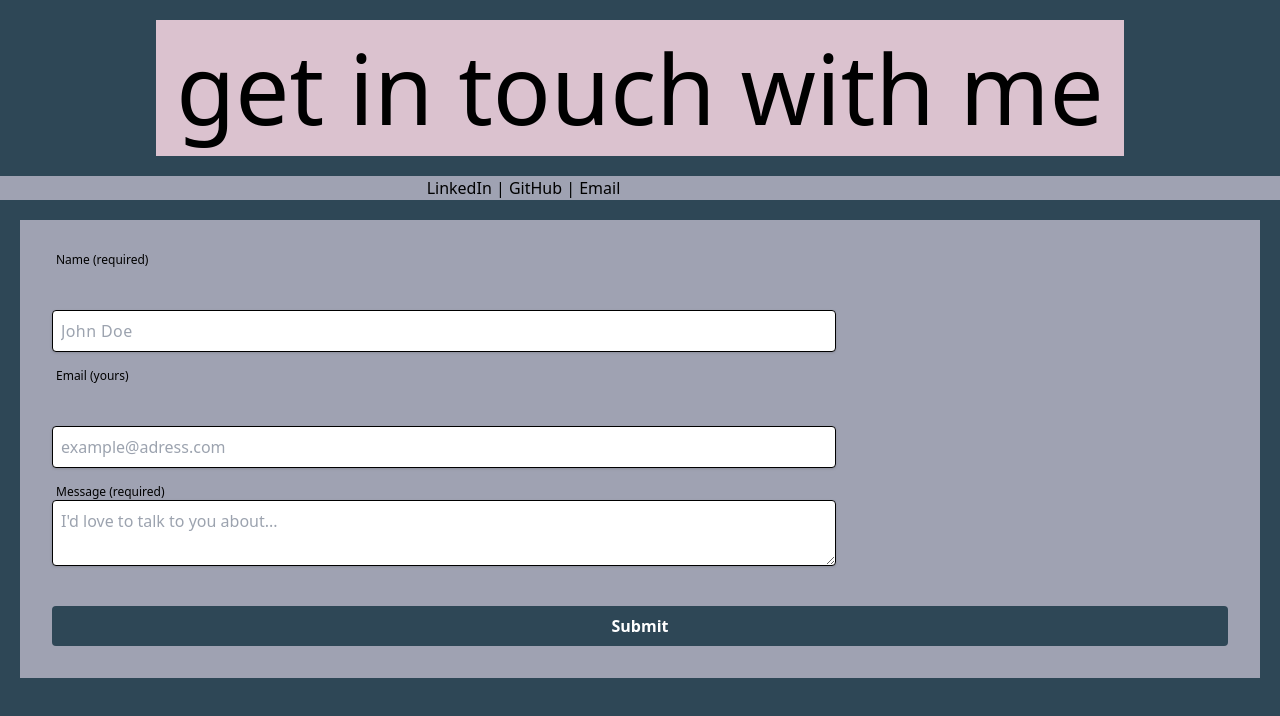
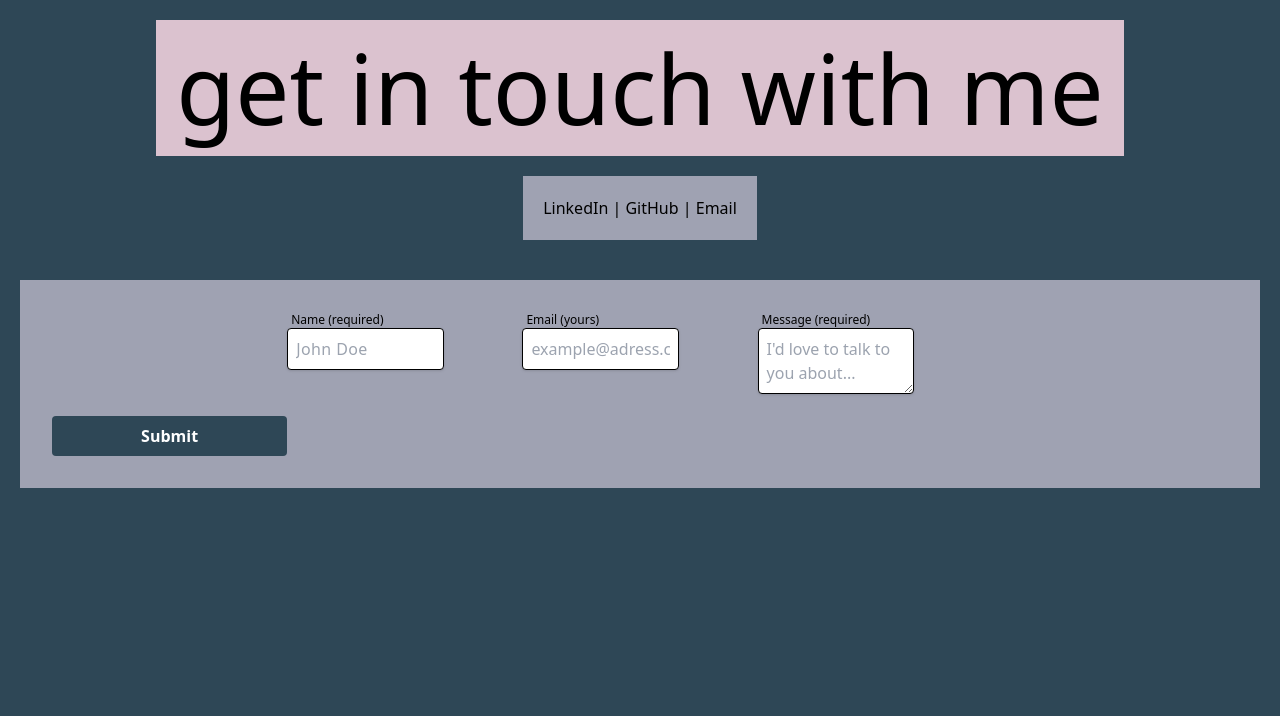
Before and after one commit to Thirteenhelens/testPersonalSite, a React (Create React App) app in the folder updatedpersonalsite/: page /ContactMe in a window 1280 px wide. Shown: the top 716 px of the page. Built offline with nearby package versions, Linux system fonts and the light colour scheme.

Commit message:
figuring out grid styling the contact me form

```diff
--- a/updatedpersonalsite/src/App/App.css
+++ b/updatedpersonalsite/src/App/App.css
@@ -486,12 +486,24 @@ Ensure the default browser behavior of the `hidden` attribute.
   margin: 1.25rem;
 }
 
+.m-4 {
+  margin: 1rem;
+}
+
+.m-2 {
+  margin: 0.5rem;
+}
+
 .ml-1 {
   margin-left: 0.25rem;
 }
 
 .mb-4 {
   margin-bottom: 1rem;
+}
+
+.mt-5 {
+  margin-top: 1.25rem;
 }
 
 .grid {
@@ -518,12 +530,20 @@ Ensure the default browser behavior of the `hidden` attribute.
   cursor: pointer;
 }
 
+.grid-cols-3 {
+  grid-template-columns: repeat(3, minmax(0, 1fr));
+}
+
 .grid-cols-4 {
   grid-template-columns: repeat(4, minmax(0, 1fr));
 }
 
-.grid-cols-3 {
-  grid-template-columns: repeat(3, minmax(0, 1fr));
+.grid-cols-5 {
+  grid-template-columns: repeat(5, minmax(0, 1fr));
+}
+
+.grid-cols-2 {
+  grid-template-columns: repeat(2, minmax(0, 1fr));
 }
 
 .grid-rows-4 {
@@ -642,16 +662,6 @@ Ensure the default browser behavior of the `hidden` attribute.
   line-height: 1;
 }
 
-.text-base {
-  font-size: 1rem;
-  line-height: 1.5rem;
-}
-
-.text-4xl {
-  font-size: 2.25rem;
-  line-height: 2.5rem;
-}
-
 .font-bold {
   font-weight: 700;
 }
@@ -663,12 +673,6 @@ Ensure the default browser behavior of the `hidden` attribute.
 .text-white {
   --tw-text-opacity: 1;
   color: rgb(255 255 255 / var(--tw-text-opacity));
-}
-
-.shadow-md {
-  --tw-shadow: 0 4px 6px -1px rgb(0 0 0 / 0.1), 0 2px 4px -2px rgb(0 0 0 / 0.1);
-  --tw-shadow-colored: 0 4px 6px -1px var(--tw-shadow-color), 0 2px 4px -2px var(--tw-shadow-color);
-  box-shadow: var(--tw-ring-offset-shadow, 0 0 #0000), var(--tw-ring-shadow, 0 0 #0000), var(--tw-shadow);
 }
 
 .shadow {
@@ -698,32 +702,12 @@ Ensure the default browser behavior of the `hidden` attribute.
   box-shadow: var(--tw-ring-offset-shadow, 0 0 #0000), var(--tw-ring-shadow, 0 0 #0000), var(--tw-shadow);
 }
 
+.focus\:bg-light:focus {
+  --tw-bg-opacity: 1;
+  background-color: rgb(159 162 178 / var(--tw-bg-opacity));
+}
+
 @media (min-width: 640px) {
-  .sm\:text-sm {
-    font-size: 0.875rem;
-    line-height: 1.25rem;
-  }
-
-  .sm\:text-8xl {
-    font-size: 6rem;
-    line-height: 1;
-  }
-
-  .sm\:text-4xl {
-    font-size: 2.25rem;
-    line-height: 2.5rem;
-  }
-
-  .sm\:text-3xl {
-    font-size: 1.875rem;
-    line-height: 2.25rem;
-  }
-
-  .sm\:text-base {
-    font-size: 1rem;
-    line-height: 1.5rem;
-  }
-
   .sm\:opacity-0 {
     opacity: 0;
   }
--- a/updatedpersonalsite/src/ContactPage/ContactPage.jsx
+++ b/updatedpersonalsite/src/ContactPage/ContactPage.jsx
@@ -35,11 +35,9 @@ export default function ContactPage() {
           </Link>
         </div>
         <div />
-      </div>
+        {/* </div> */}
 
-      <div id="socials" class="bg-light grid grid-cols-3">
-        <div />
-        <nav class="justify-center">
+        <div id="socials" class="bg-light text-center p-5 mt-5">
           <a
             target="_blank"
             rel="noreferrer"
@@ -57,13 +55,15 @@ export default function ContactPage() {
             GitHub |
           </a>
           <a href="mailto:jbarrett1347@gmail.com"> Email</a>
-        </nav>
-        <div />
+        </div>
       </div>
 
       {/* <div id="gridForForm" class="grid grid-rows-4 grid-cols-4"> */}
-      <form onSubmit={onSubmit} class="bg-light p-8 m-5 grid grid-rows-4">
-        <div class="text-xs ml-1 pointer-events-none">Name (required)</div>
+      <form onSubmit={onSubmit} class="bg-light p-8 m-5 grid grid-cols-5">
+
+        <div />
+        <div>
+          <p class="text-xs ml-1 pointer-events-none">Name (required)</p>
           <input
             required
             type="text"
@@ -73,7 +73,9 @@ export default function ContactPage() {
             value={toSend.from_name}
             class="form-control shadow border rounded w-2/3 p-2 mb-4 tracking-wide"
           />
+        </div>
 
+        <div>
           <div class="text-xs ml-1 pointer-events-none">Email (yours)</div>
           <input
             type="email"
@@ -83,7 +85,9 @@ export default function ContactPage() {
             placeholder="example@adress.com"
             class="shadow border rounded w-2/3 p-2 mb-4"
           />
+        </div>
 
+        <div>
           <div class="text-xs ml-1 pointer-events-none">Message (required)</div>
           <textarea
             required
@@ -94,6 +98,8 @@ export default function ContactPage() {
             class="shadow border rounded w-2/3 p-2 mb-4"
             placeholder="I'd love to talk to you about..."
           />
+        </div>
+
         <br />
         <button
           type="submit"
@@ -102,7 +108,7 @@ export default function ContactPage() {
           Submit
         </button>
       </form>
+      {/* </div> */}
     </div>
-    // </div>
   );
 }
```
Lines whose indentation alone changed are shown as unchanged.
